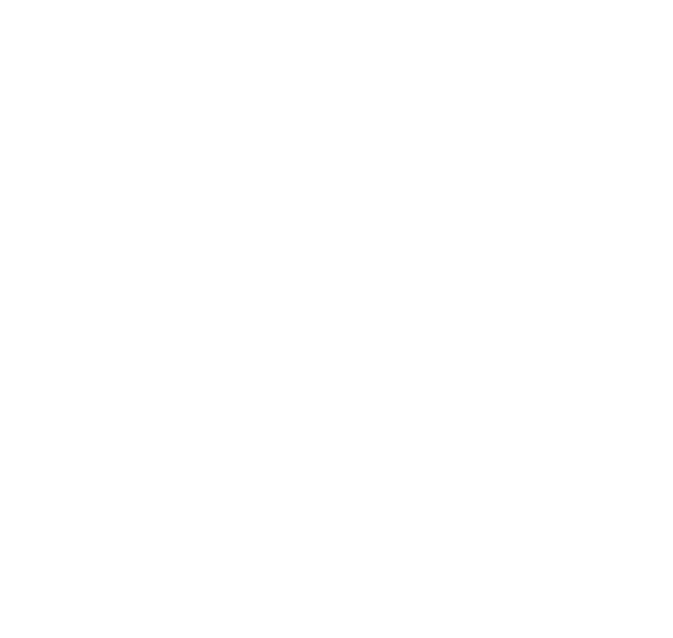
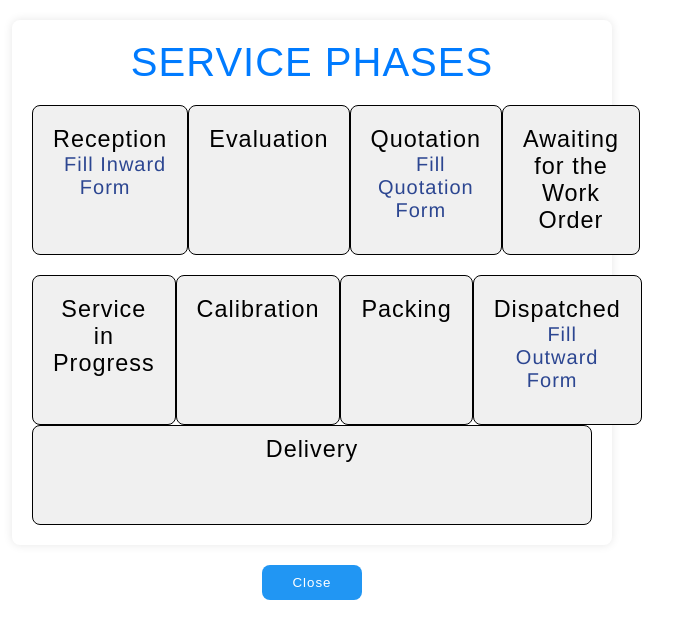
Before and after one commit to dhanush-dev01/quickcart, a React (Create React App) app in the folder frontend/: page /phases in a window 1280 px wide. Before the commit this address had no page. Shown: the top 638 px of the page, without its empty margins (328-1001 px from the left). Built offline with nearby package versions, Linux system fonts and the light colour scheme.

Commit message:
added phases page

```diff
--- a/frontend/src/App.js
+++ b/frontend/src/App.js
@@ -35,6 +35,7 @@
           <Route path="/listcomponents/:customerId" element={<ProductsList />} />
           <Route path="/adminconsole" element={isLoggedIn ? <Adminconsole/> : <Navigate to="/" />} />
           <Route path="/home" element={isLoggedIn ? <Products/> : <Navigate to="/" />} />
+          <Route path="/phases" element={<Phases/>} />
           <Route path="/" element={isLoggedIn ? <Navigate to="/home" /> : <RoleSelection/>} />
           </Routes>
     </Router>
--- a/frontend/src/components/home.js
+++ b/frontend/src/components/home.js
@@ -15,7 +15,7 @@
             alt=""
           />
           <div className="details">
-            <a href="/phases">buy now</a>
+            <a href="/phases">Status</a>
           </div>
         </div>
         <div className="card">
@@ -24,7 +24,7 @@
             alt=""
           />
           <div className="details">
-            <a href="/phases">buy now</a>
+            <a href="/phases">Status</a>
           </div>
         </div>
         <div className="card">
@@ -33,7 +33,7 @@
             alt=""
           />
           <div className="details">
-            <a href="/phases">buy now</a>
+            <a href="/phases">Status</a>
           </div>
         </div>
         <div className="card">
@@ -42,7 +42,7 @@
             alt=""
           />
           <div className="details">
-            <a href="/phases">buy now</a>
+            <a href="/phases">Status</a>
           </div>
         </div>
       </div>
--- a/frontend/src/components/phases.css
+++ b/frontend/src/components/phases.css
@@ -57,3 +57,6 @@
     color: #00008b;
     font-size: 35px;
 }
+.selected {
+    background-color: rgb(161, 161, 108); /* Change this to the desired color */
+  }
--- a/frontend/src/components/phases.js
+++ b/frontend/src/components/phases.js
@@ -1,68 +1,59 @@
-import React from 'react';
+import React, { useState } from 'react';
 import './phases.css';
 
 function Phases() {
+    const [selectedPhase, setSelectedPhase] = useState('');
+
     const selectPhase = (phaseName) => {
-        alert("You selected: " + phaseName);
-        // You can add more actions here such as showing/hiding content or navigating to another page
+        if (selectedPhase === phaseName) {
+            // If the clicked phase is already selected, clear the selection
+            setSelectedPhase('');
+        } else {
+            // Otherwise, select the clicked phase
+            setSelectedPhase(phaseName);
         }
-
-    const closeDeliveryPhase = () => {
-        alert("Service phases closed");
-        // Add functionality to close the delivery phase here
-    }
+    };
 
     return (
         <div>
-        <div class="container">
+            <div className="container">
                 <h2>SERVICE PHASES</h2>
-        <div class="phases">
-            <div class="phase" onclick="selectPhase(this, 'Reception')">
+                <div className="phases">
+                    <div className={`phase ${selectedPhase === 'Reception' ? 'selected' : ''}`} onClick={() => selectPhase('Reception')}>
                         <h3>Reception</h3>
-
                         <p><a href="/inwardform" target="_blank">Fill Inward Form</a></p>
                     </div>
-            <div class="phase" onclick="selectPhase(this, 'Evaluation')">
+                    <div className={`phase ${selectedPhase === 'Evaluation' ? 'selected' : ''}`} onClick={() => selectPhase('Evaluation')}>
                         <h3>Evaluation</h3>
-
                     </div>
-            <div class="phase" onclick="selectPhase(this, 'Quotation')">
+                    <div className={`phase ${selectedPhase === 'Quotation' ? 'selected' : ''}`} onClick={() => selectPhase('Quotation')}>
                         <h3>Quotation</h3>
-
                         <p><a href="quotationform" target="_blank">Fill Quotation Form</a></p>
                     </div>
-            <div class="phase" onclick="selectPhase(this, 'Awaiting for the Work Order')">
+                    <div className={`phase ${selectedPhase === 'Awaiting for the Work Order' ? 'selected' : ''}`} onClick={() => selectPhase('Awaiting for the Work Order')}>
                         <h3>Awaiting for the Work Order</h3>
-
                     </div>
                 </div>
-        <div class="phases">
-            <div class="phase" onclick="selectPhase(this, 'Service in Progress')">
+                <div className="phases">
+                    <div className={`phase ${selectedPhase === 'Service in Progress' ? 'selected' : ''}`} onClick={() => selectPhase('Service in Progress')}>
                         <h3>Service in Progress</h3>
-
                     </div>
-            <div class="phase" onclick="selectPhase(this, 'Calibration')">
+                    <div className={`phase ${selectedPhase === 'Calibration' ? 'selected' : ''}`} onClick={() => selectPhase('Calibration')}>
                         <h3>Calibration</h3>
-
                     </div>
-            <div class="phase" onclick="selectPhase(this, 'Packing')">
+                    <div className={`phase ${selectedPhase === 'Packing' ? 'selected' : ''}`} onClick={() => selectPhase('Packing')}>
                         <h3>Packing</h3>
-
                     </div>
-            <div class="phase" onclick="selectPhase(this, 'Dispatched')">
+                    <div className={`phase ${selectedPhase === 'Dispatched' ? 'selected' : ''}`} onClick={() => selectPhase('Dispatched')}>
                         <h3>Dispatched</h3>
-
                         <p><a href="/outwardform" target="_blank">Fill Outward Form</a></p>
                     </div>
                 </div>
-        <div class="phases">
-            <div class="phase delivery" onclick="selectPhase(this, 'Delivery')">
+                <div className={`phase delivery ${selectedPhase === 'Delivery' ? 'selected' : ''}`} onClick={() => selectPhase('Delivery')}>
                     <h3>Delivery</h3>
-
                 </div>
             </div>
-    </div>
-    <button class="close-button" onclick="closeDeliveryPhase()">Close</button>
+            <button className="close-button">Close</button>
         </div>
     );
 }
--- a/frontend/src/components/productlist.js
+++ b/frontend/src/components/productlist.js
@@ -42,7 +42,7 @@
           />
           <div className="details">
 
-            <a href="/phases">buy now</a>
+            <a href="/phases">Assign</a>
 
           {/* <button onClick={assignProduct}>Assign</button>
           <button onClick={unAssignProduct}>Remove</button> */}
@@ -55,7 +55,7 @@
             alt=""
           />
           <div className="details">
-            <a href="/phases">buy now</a>
+            <a href="/phases">Assign</a>
           </div>
         </div>
         <div className="card">
@@ -64,7 +64,7 @@
             alt=""
           />
           <div className="details">
-            <a href="/phases">buy now</a>
+            <a href="/phases">Assign</a>
           </div>
         </div>
         <div className="card">
@@ -73,7 +73,7 @@
             alt=""
           />
           <div className="details">
-            <a href="/phases">buy now</a>
+            <a href="/phases">Assign</a>
           </div>
         </div>
       </div>
```
Also changed, not shown: 2 other files (tests, documents, lock files or other folders). Lines whose indentation alone changed are shown as unchanged.
